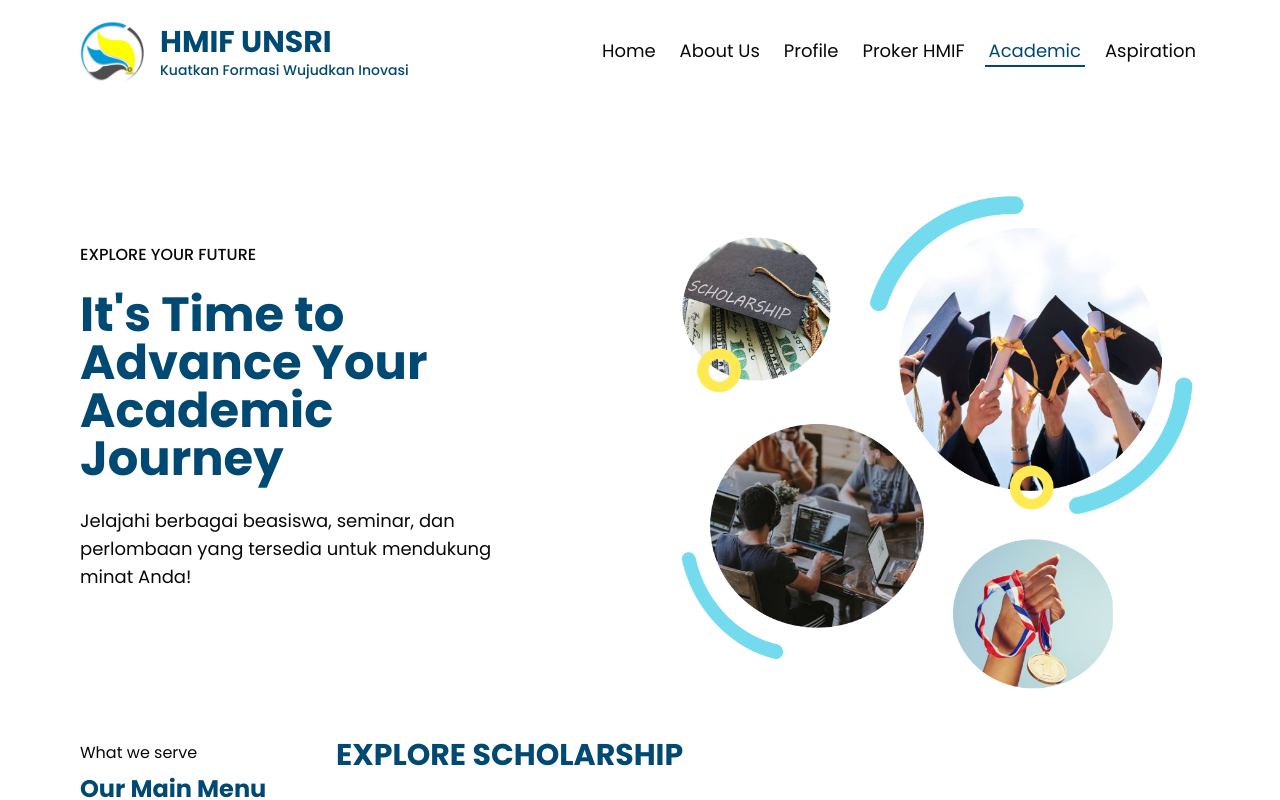
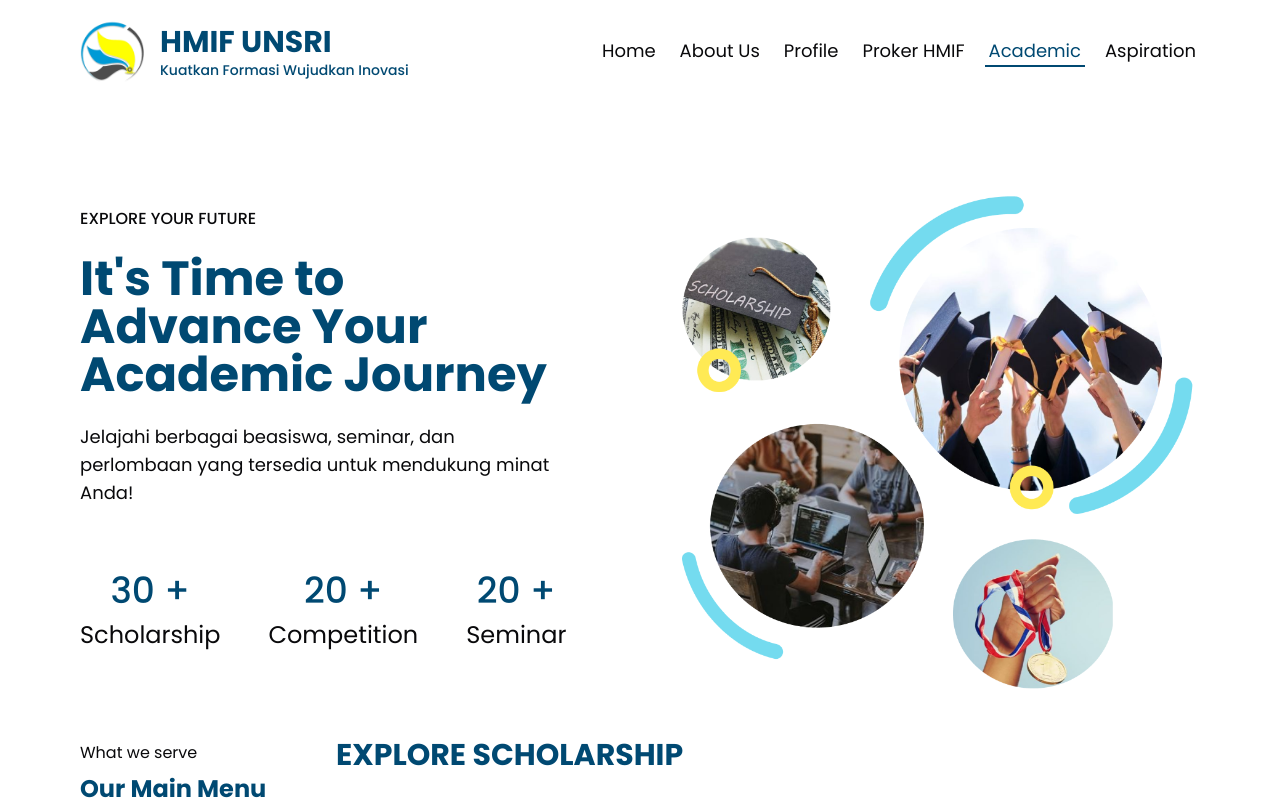
Before and after one commit to mfazrinizar/website-hmif, a React (Vite) app: page /academic in a window 1280 px wide. Shown: the top 800 px of the page. Built offline with nearby package versions, Linux system fonts and the light colour scheme.

Commit message:
Feat(academic): Add FellowInfo in academic hero

```diff
--- a/src/components/Academic/AcademicHero.tsx
+++ b/src/components/Academic/AcademicHero.tsx
@@ -1,3 +1,5 @@
+import FellowInfo from "@/components/FellowInfo";
+
 export default function AcademicHero() {
   return (
     <section
@@ -14,9 +16,10 @@ export default function AcademicHero() {
           Jelajahi berbagai beasiswa, seminar, dan perlombaan yang tersedia
           untuk mendukung minat Anda!
         </p>
-        <div className="flex gap-4 self-end md:w-1/2">
-          {/* <FellowInfo qty={40} text="Program Kerja Terlaksana" /> */}
-          {/* <FellowInfo qty={120} text="Member HMIF 2024" /> */}
+        <div className="flex justify-center gap-2 self-end pt-10 text-center md:w-1/2 lg:justify-normal lg:gap-x-12">
+          <FellowInfo qty={30} text="Scholarship" />
+          <FellowInfo qty={20} text="Competition" />
+          <FellowInfo qty={20} text="Seminar" />
         </div>
       </div>
 
```
